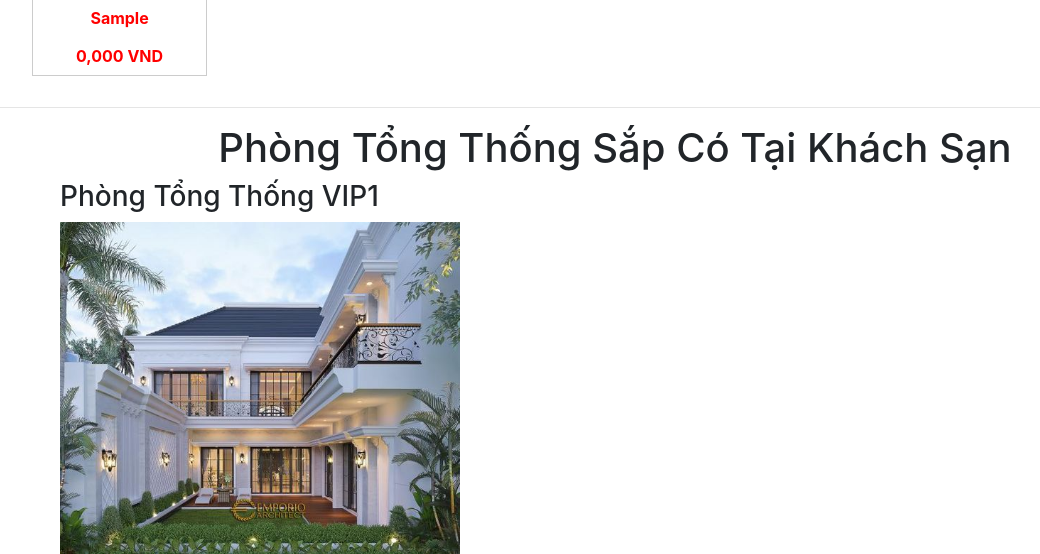
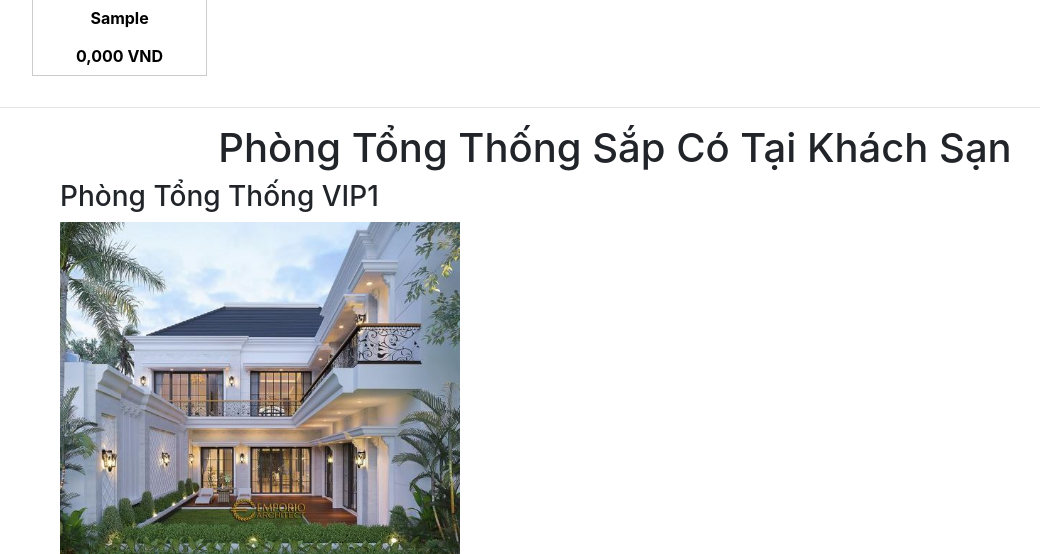
Before and after one commit to nhilhpc03821/nhom4, a PHP site: page /dlient/index.php in a window 1280 px wide. Shown: the part 1826-2380 px from the top of the page, without its empty margins (25-1065 px from the left). Run offline with PHP 8.4, Linux system fonts and the light colour scheme; tables that the repository leaves empty or names only in its code hold one stand-in row (values such as "Sample post"); some libraries are stand-ins or nearby versions.

Commit message:
thay màu chử trang chủ

```diff
--- a/ASM2_nhom4_DU_AN1/asset/dlient/CSS/index.css
+++ b/ASM2_nhom4_DU_AN1/asset/dlient/CSS/index.css
@@ -43,7 +43,3 @@ div.desc {
 .gioi-thieu-ngan {
   margin: auto;
 }
-
-b {
-  color: red;
-}
```
